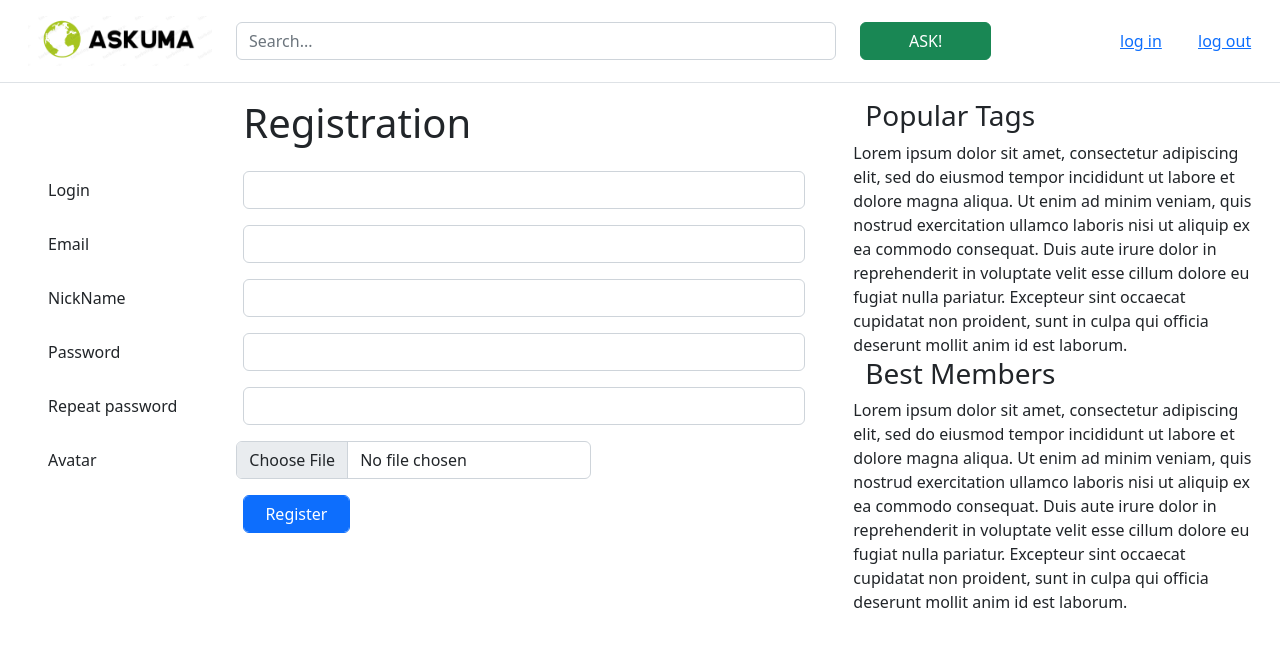
After one commit to uma-op/ask, a Django app: page /signup/ in a window 1280 px wide. The commit adds this page. Shown: the top 647 px of the page. Run offline with Django 4.2, Linux system fonts and the light colour scheme; some libraries are stand-ins or nearby versions.

Commit message:
Формы логина и регистрации

```diff
--- a/ask/app/urls.py
+++ b/ask/app/urls.py
@@ -5,5 +5,7 @@
 urlpatterns = [
     path('', views.index, name='index'),
     path('ask/', views.ask, name='ask'),
-    path('settings/', views.settings, name='settings')
+    path('settings/', views.settings, name='settings'),
+    path('signin/', views.signin, name='signin'),
+    path('signup/', views.signup, name='signup')
 ]
--- a/ask/app/views.py
+++ b/ask/app/views.py
@@ -15,3 +15,13 @@
     template = loader.get_template('app/settings.html')
     context = dict()
     return HttpResponse(template.render(context, request))
+
+def signin(request):
+    template = loader.get_template('app/signin.html')
+    context = dict()
+    return HttpResponse(template.render(context, request))
+
+def signup(request):
+    template = loader.get_template('app/signup.html')
+    context = dict()
+    return HttpResponse(template.render(context, request))
--- a/ask/templates/app/base.html
+++ b/ask/templates/app/base.html
@@ -20,7 +20,17 @@
                     </div>
 
                     <div class="col-3 align-items-center">
-                        {% block user %}{% endblock %}
+                        {% block user %}
+                        <div class="row">
+                            <div class="col-6"></div>
+                            <div class="col-3">
+                                <a href="#">log in</a>
+                            </div>
+                            <div class="col-3">
+                                <a href="#">log out</a>
+                            </div>
+                        </div>
+                        {% endblock %}
                     </div>
                 </div>
             </div>
--- /dev/null
+++ b/ask/templates/app/signup.html
@@ -0,0 +1,73 @@
+{% extends "app/sidebar.html" %}
+
+{% block content %}
+<div class="row mb-3">
+    <div class="col-sm-3"></div>
+    <div class="col-sm">
+        <h1>Registration</h1>
+    </div>
+</div>
+
+<form>
+    <div class="row mb-3">
+        <div class="col-sm-3">
+            <label class="form-label position-relative top-50 translate-middle-y" for="login">Login</label>
+        </div>
+        <div class="col-sm">
+            <input type="text" class="form-control" id="login">
+        </div>
+    </div>
+
+    <div class="row mb-3">
+        <div class="col-sm-3">
+            <label class="form-label position-relative top-50 translate-middle-y" for="email">Email</label>
+        </div>
+        <div class="col-sm">
+            <input type="email" class="form-control" id="email">
+        </div>
+    </div>
+
+    <div class="row mb-3">
+        <div class="col-sm-3">
+            <label class="form-label position-relative top-50 translate-middle-y" for="nickname">NickName</label>
+        </div>
+        <div class="col-sm">
+            <input type="text" class="form-control" id="nickname">
+        </div>
+    </div>
+
+    <div class="row mb-3">
+        <div class="col-sm-3">
+            <label class="form-label position-relative top-50 translate-middle-y" for="password">Password</label>
+        </div>
+        <div class="col-sm">
+            <input type="password" class="form-control" id="password">
+        </div>
+    </div>
+
+    <div class="row mb-3">
+        <div class="col-sm-3">
+            <label class="form-label position-relative top-50 translate-middle-y" for="repeat-password">Repeat password</label>
+        </div>
+        <div class="col-sm">
+            <input type="password" class="form-control" id="repeat-password">
+        </div>
+    </div>
+
+    <div class="row mb-3 input-group">
+        <div class="col-sm-3">
+            <label class="form-label position-relative top-50 translate-middle-y" for="avatar">Avatar</label>
+        </div>
+        <div class="col-sm-6">
+            <input type="file" class="form-control" id="avatar">
+        </div>
+    </div>
+
+    <div class="row mb-3">
+        <div class="col-sm-3"></div>
+        <div class="col-sm-2">
+            <input type="submit" class="form-control btn btn-primary" id="submit" value="Register">
+        </div>
+    </div>
+</form>
+{% endblock %}
```
Also changed, not shown: ask/templates/app/settings.html (added, +56 -0 lines), ask/templates/app/signin.html (added, +46 -0 lines).
